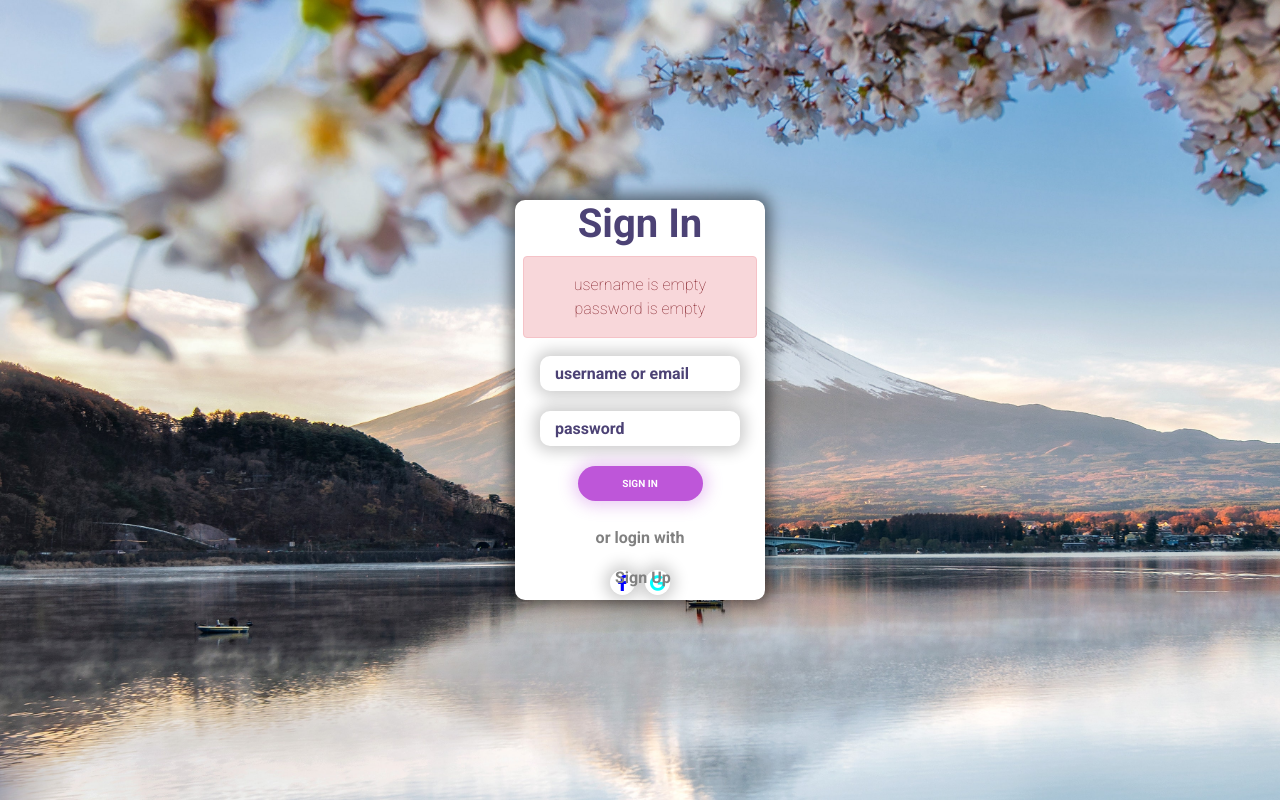
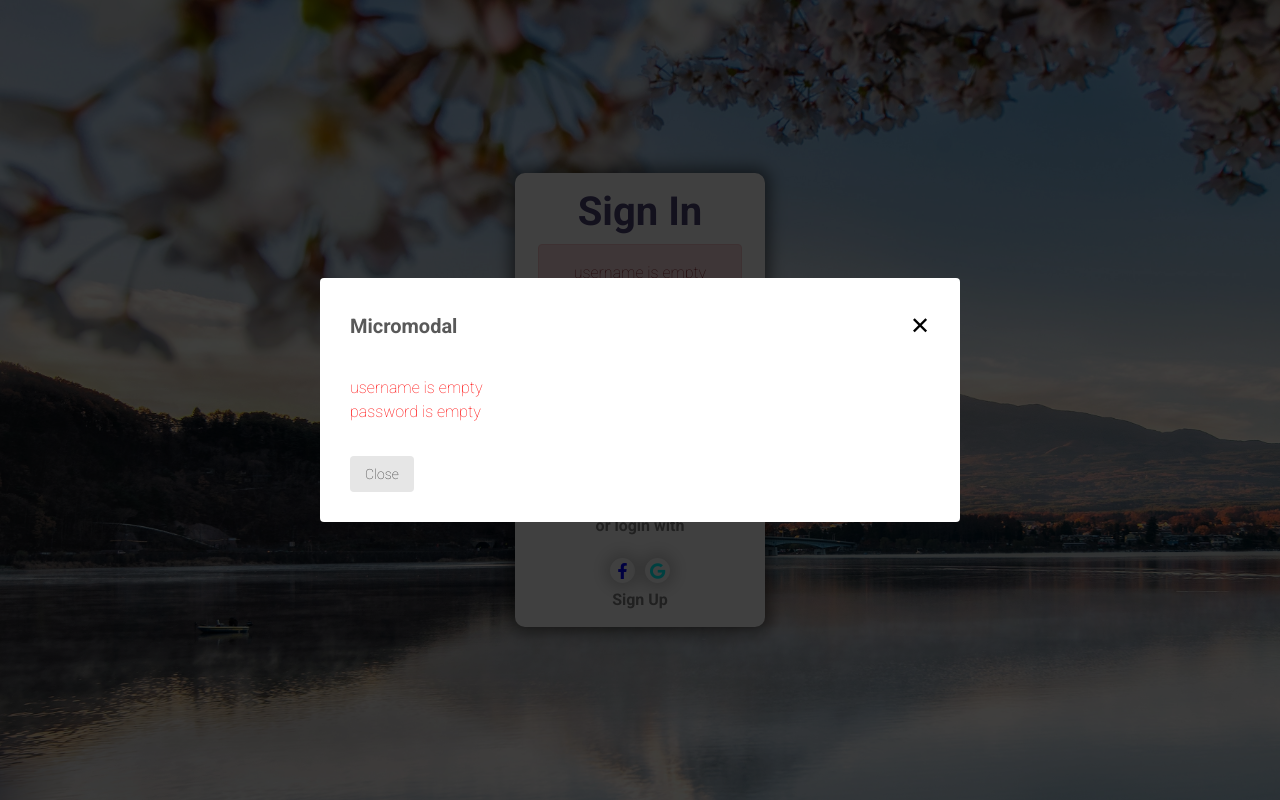
Before and after one commit to hurtlockerpro/omis_kristina, a plain HTML site: page login/index.html in a window 1280 px wide. Both pictures are taken after a click on the button "sign in". Drawn offline with nearby package versions, Linux system fonts and the light colour scheme.

Commit message:
javascript v4

```diff
--- /dev/null
+++ b/login/css/micromodal.css
@@ -0,0 +1,269 @@
+
+/**************************
+  Basic Modal Styles
+**************************/
+
+.modal {
+  font-family: -apple-system,BlinkMacSystemFont,avenir next,avenir,helvetica neue,helvetica,ubuntu,roboto,noto,segoe ui,arial,sans-serif;
+}
+
+.modal__overlay {
+  position: fixed;
+  top: 0;
+  left: 0;
+  right: 0;
+  bottom: 0;
+  background: rgba(0,0,0,0.75);
+  display: flex;
+  justify-content: center;
+  align-items: center;
+  z-index:10;
+}
+
+.modal__container {
+  background-color: #fff;
+  padding: 30px;
+  max-width: 740px;
+  height: 100%;
+  width: 50%;
+  border-radius: 4px;
+  overflow-y: auto;
+  box-sizing: border-box;
+}
+
+@supports (display: flex) {
+
+	.modal__container {
+		height: initial;
+		max-height: 80vh;
+	}
+
+}
+
+.modal__header {
+  position: relative;
+  display: block;
+  height: 30px;
+  margin-bottom: 20px;
+}
+
+@supports (display: flex) {
+
+	.modal__header {
+    display: flex;
+    justify-content: space-between;
+    align-items: center;
+	  height:initial;
+	  margin-bottom: 0px;
+	}
+
+}
+
+.modal__title {
+  position: absolute;
+  top: 20px;
+  left: 20px;
+  margin-top: 0;
+  margin-bottom: 0;
+  font-weight: 600;
+  font-size: 1.25rem;
+  line-height: 1.25;
+  color: #00449e;
+  box-sizing: border-box;
+}
+
+.modal__close {
+  position: absolute;
+  top: 20px;
+  right: 20px;
+  background: transparent;
+  border: 0;
+  cursor: pointer;
+  margin: 0px;
+  padding: 0px;
+}
+
+@supports (display: flex) {
+
+  .modal__title {
+	  position: static;
+  }
+
+  .modal__close {
+	  position: static;
+  }
+
+}
+
+.modal__header .modal__close:before { content: "\2715"; }
+
+.modal__content {
+  margin-top: 10px;
+  margin-bottom: 10px;
+  color: rgba(0,0,0,.8);
+}
+
+@supports (display: flex) {
+
+	.modal__content {
+	  margin-top: 2rem;
+	  margin-bottom: 2rem;
+	  line-height: 1.5;
+	}
+
+}
+
+.modal__btn {
+  font-size: .875rem;
+  padding-left: 1rem;
+  padding-right: 1rem;
+  padding-top: .5rem;
+  padding-bottom: .5rem;
+  background-color: #e6e6e6;
+  color: rgba(0,0,0,.8);
+  border-radius: .25rem;
+  border-style: none;
+  border-width: 0;
+  cursor: pointer;
+  -webkit-appearance: button;
+  text-transform: none;
+  overflow: visible;
+  line-height: 1.15;
+  margin: 0;
+  will-change: transform;
+  -moz-osx-font-smoothing: grayscale;
+  -webkit-backface-visibility: hidden;
+  backface-visibility: hidden;
+  -webkit-transform: translateZ(0);
+  transform: translateZ(0);
+  transition: -webkit-transform .25s ease-out;
+  transition: transform .25s ease-out;
+  transition: transform .25s ease-out,-webkit-transform .25s ease-out;
+}
+
+.modal__btn-primary {
+  background-color: #00449e;
+  color: #fff;
+}
+
+/**************************
+  Demo Animation Style
+**************************/
+
+@keyframes mmfadeIn {
+    from { opacity: 0; }
+      to { opacity: 1; }
+}
+
+@keyframes mmfadeOut {
+    from { opacity: 1; }
+      to { opacity: 0; }
+}
+
+@keyframes mmslideIn {
+  from { transform: translateY(15%); }
+    to { transform: translateY(0); }
+}
+
+@keyframes mmslideOut {
+    from { transform: translateY(0); }
+    to { transform: translateY(-10%); }
+}
+
+.micromodal-slide {
+  display: none;
+}
+
+.micromodal-slide.is-open {
+  display: block;
+}
+
+.micromodal-slide[aria-hidden="false"] .modal__overlay {
+  animation: mmfadeIn .3s cubic-bezier(0.0, 0.0, 0.2, 1);
+}
+
+.micromodal-slide[aria-hidden="false"] .modal__container {
+  animation: mmslideIn .3s cubic-bezier(0, 0, .2, 1);
+}
+
+.micromodal-slide[aria-hidden="true"] .modal__overlay {
+  animation: mmfadeOut .3s cubic-bezier(0.0, 0.0, 0.2, 1);
+}
+
+.micromodal-slide[aria-hidden="true"] .modal__container {
+  animation: mmslideOut .3s cubic-bezier(0, 0, .2, 1);
+}
+
+.micromodal-slide .modal__container,
+.micromodal-slide .modal__overlay {
+  will-change: transform;
+}
+
+/**************************
+  Custom styles for individual modals
+**************************/
+
+.modal__container button {
+	outline: none;
+	cursor: pointer !important;
+}
+
+.modal__container h2.modal__title {
+	color: #595959;
+}
+
+.modal__header {
+  display: flex;
+  justify-content: space-between;
+  align-items: center;
+}
+
+.modal__title {
+  margin-top: 0;
+  margin-bottom: 0;
+  font-weight: 600;
+  font-size: 1.25rem;
+  line-height: 1.25;
+  color: #00449e;
+  box-sizing: border-box;
+}
+
+.modal__close {
+  font-size: 24px;
+}
+
+.modal__content {
+  margin-top: 2rem;
+  margin-bottom: 2rem;
+  line-height: 1.5;
+  color: rgba(0,0,0,.8);
+}
+
+.modal__btn {
+  padding: 10px 15px;
+  background-color: #e6e6e6;
+  border-radius: 4px;
+  -webkit-appearance: none;
+}
+
+/**************************
+  Mobile custom styles for individual modals
+**************************/
+
+@media only screen and (min-device-width : 320px) and (max-device-width : 480px) {
+
+	.modal__container {
+	  width: 90% !important;
+	  min-width: 90% !important;
+	}
+
+	@supports (display: flex) {
+
+		.modal__container {
+			width: 90% !important;
+			min-width: 90% !important;
+		}
+
+	}
+
+}
--- a/login/css/style.css
+++ b/login/css/style.css
@@ -19,7 +19,7 @@ body {
 
 .loginBox {
     width: 250px;
-    height: 400px;
+    /*height: 400px;*/
     /* border: 1px solid rgb(56, 48, 136); */
 
     border-radius: 10px;
@@ -31,6 +31,8 @@ body {
 
     text-align: center;
     position: relative;
+
+    padding: 15px;
 }
 
 .loginBox h1
@@ -91,9 +93,9 @@ body {
     text-decoration: none;
     color: gray;
     font-weight: 700;
-    position: absolute;
+    /*position: absolute;
     bottom: 10px;
-    left: 100px;
+    left: 100px;*/
 }
 
 .loginBox > a[href^="http"]:hover {
--- a/login/index.html
+++ b/login/index.html
@@ -9,6 +9,7 @@
     <link rel="stylesheet" href="https://cdnjs.cloudflare.com/ajax/libs/bootstrap/5.1.3/css/bootstrap.min.css" integrity="sha512-GQGU0fMMi238uA+a/bdWJfpUGKUkBdgfFdgBm72SUQ6BeyWjoY/ton0tEjH+OSH9iP4Dfh+7HM0I9f5eR0L/4w==" crossorigin="anonymous" referrerpolicy="no-referrer" />
     <link rel="stylesheet" href="https://cdnjs.cloudflare.com/ajax/libs/font-awesome/5.15.4/css/all.min.css" integrity="sha512-1ycn6IcaQQ40/MKBW2W4Rhis/DbILU74C1vSrLJxCq57o941Ym01SwNsOMqvEBFlcgUa6xLiPY/NS5R+E6ztJQ==" crossorigin="anonymous" referrerpolicy="no-referrer" />
     <link rel="stylesheet" href="https://cdnjs.cloudflare.com/ajax/libs/font-awesome/5.15.4/css/fontawesome.min.css" integrity="sha512-P9vJUXK+LyvAzj8otTOKzdfF1F3UYVl13+F8Fof8/2QNb8Twd6Vb+VD52I7+87tex9UXxnzPgWA3rH96RExA7A==" crossorigin="anonymous" referrerpolicy="no-referrer" />
+    <link rel="stylesheet" href="css/micromodal.css">
     <link rel="stylesheet" href="css/style.css">
 </head>
 <body>
@@ -25,7 +26,7 @@
         <form action="">
             <input type="text" name="" id="username" placeholder="username or email">
             <input type="password" name="" id="password" placeholder="password">
-            <input type="button" id="btnSubmit" value="sign in">
+            <input type="button" data-micromodal-trigger="modal-1" id="btnSubmit" value="sign in">
         </form>
 
         <div class="middleText">or login with</div>
@@ -39,7 +40,31 @@
 
     </div>
 
+    <div class="modal micromodal-slide" id="modal-1" aria-hidden="true">
+        <div class="modal__overlay" tabindex="-1" data-micromodal-close>
+          <div class="modal__container" role="dialog" aria-modal="true" aria-labelledby="modal-1-title">
+            <header class="modal__header">
+              <h2 class="modal__title">
+                Micromodal
+              </h2>
+              <button class="modal__close" aria-label="Close modal" data-micromodal-close></button>
+            </header>
+            <div class="modal-content-content">
+              <div class="modal__content" id="modal-content">
+                Modal content
+              </div>
+              <footer class="modal__footer">
+                <button class="modal__btn" data-micromodal-close aria-label="Close this dialog window">Close</button>
+              </footer>
+            </div>
+          </div>
+        </div>
+      </div>
 
+      <!--<a data-micromodal-trigger="modal-1" href='javascript:void(0);'>Open Modal Dialog</a>-->
+
+
+    <script src="https://cdnjs.cloudflare.com/ajax/libs/micromodal/0.4.10/micromodal.min.js" integrity="sha512-qcwcAul7d7yUcoz3MmQABiaGDa+gVkaDWgZX6wEd/z3I6z62nQCDW3EqioQG+O+QlGCpxmJLdH5snh4IaDPiPA==" crossorigin="anonymous" referrerpolicy="no-referrer"></script>
     <script src="js/main.js"></script>
 </body>
 </html>
--- a/login/js/main.js
+++ b/login/js/main.js
@@ -4,6 +4,7 @@ let password = document.getElementById('password')
 let username = document.getElementById('username')
 let error = document.getElementById('error')
 
+let errorDescriptions = []
 
 // rules
 // not empty
@@ -15,11 +16,37 @@ btnSubmit.addEventListener('click', function(){
 
     error.innerText = ''
 
+    errorDescriptions = []
+
     // 1 username
     checkInputValue(username)
     // 2 password
     checkInputValue(password)
 
+    if (errorDescriptions.length > 0)
+    {
+
+        try {
+            let content = document.getElementById('modal-content')
+            content.innerText = errorDescriptions.join('\n')
+            content.style.color = 'red'
+
+            MicroModal.init({
+              awaitCloseAnimation: true,// set to false, to remove close animation
+              onShow: function(modal) {
+                console.log("micromodal open");
+              },
+              onClose: function(modal) {
+                console.log("micromodal close");
+                content.innerText = ''
+                content.style.color = 'black'
+              }
+            });
+
+        } catch (e) {
+            console.log("micromodal error: ", e);
+        }
+    }
 })
 
 function checkInputValue(input)
@@ -29,7 +56,10 @@ function checkInputValue(input)
     if (input.value.trim() == '')
     {
         console.log(elementTitle + ' is empty');
+
         error.innerText += elementTitle + ' is empty \n'
+        errorDescriptions.push(elementTitle + ' is empty')
+
         error.classList.remove('d-none') // v1
         error.style.display = 'block'
     }
@@ -39,9 +69,27 @@ function checkInputValue(input)
     {
         console.log('Enter ' + elementTitle + ' between 3-15 symbols');
         error.innerText += 'Enter ' + elementTitle + ' between 3-15 symbols \n'
+        errorDescriptions.push('Enter ' + elementTitle + ' between 3-15 symbols')
+
         error.style.setProperty('display', 'block', 'important')
     } else {
         error.classList.add('d-none')
         error.removeAttribute('style')
     }
+
 }
+
+
+
+document.addEventListener("DOMContentLoaded", function() {
+
+    try {
+      MicroModal.init({
+        awaitCloseAnimation: true,// set to false, to remove close animation
+      });
+
+    } catch (e) {
+      console.log("micromodal error: ", e);
+    }
+
+  });
```
